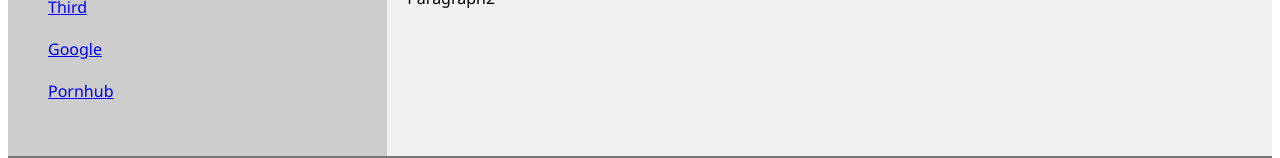
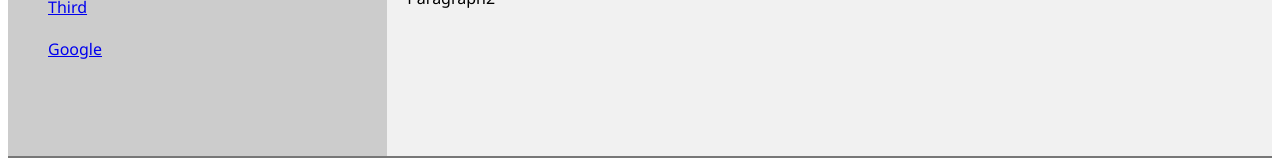
Before and after one commit to AlexK-Fin/alexk-fin.github.io, a plain HTML site: page third.html in a window 1280 px wide. Shown: the part 370-528 px from the top of the page. Drawn offline with Linux system fonts and the light colour scheme.

Commit message:
Update
Test

```diff
--- a/third.html
+++ b/third.html
@@ -16,7 +16,6 @@
       <li><a href="./second.html">Second</a></li>
       <li><a href="./third.html">Third</a></li>
       <li><a href="https://www.google.com/">Google</a></li>
-      <li><a href="https://www.pornhub.com/">Pornhub</a></li>
     </ul>
   </nav>
   <article>
```
